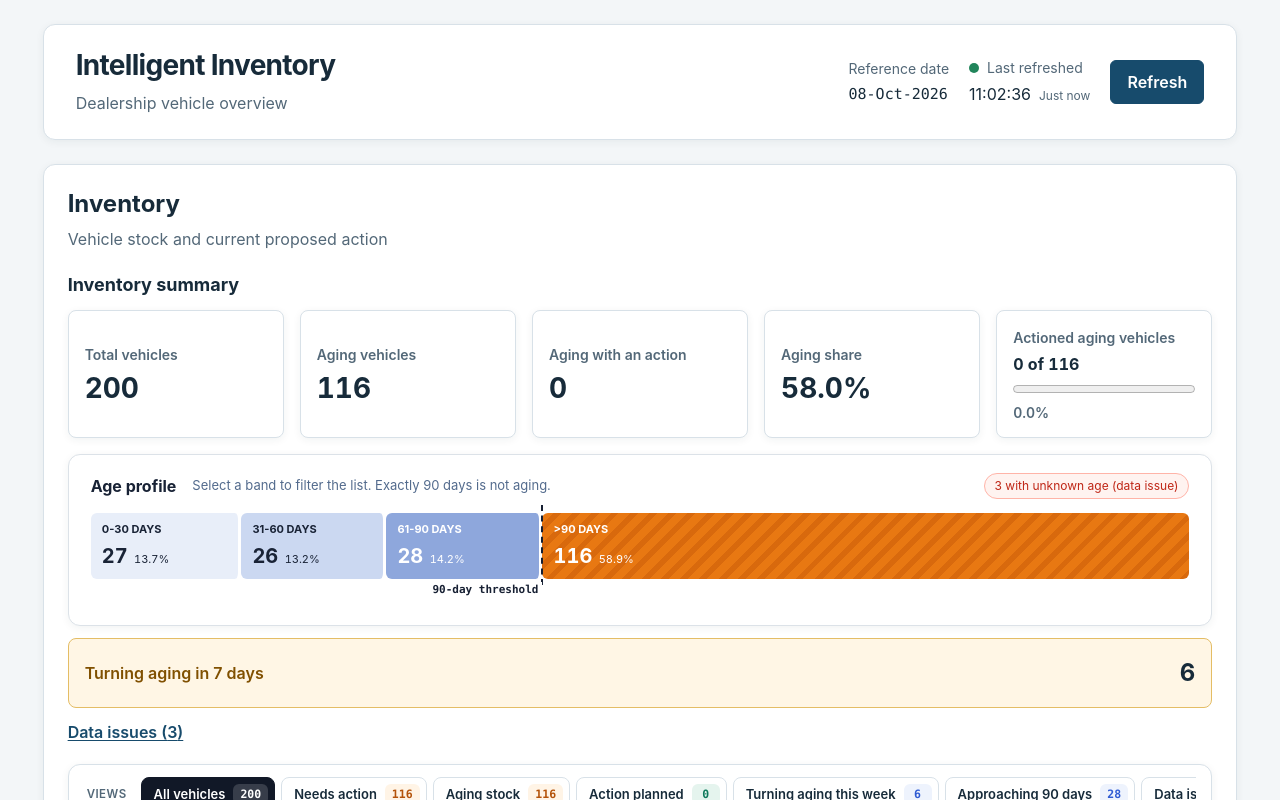
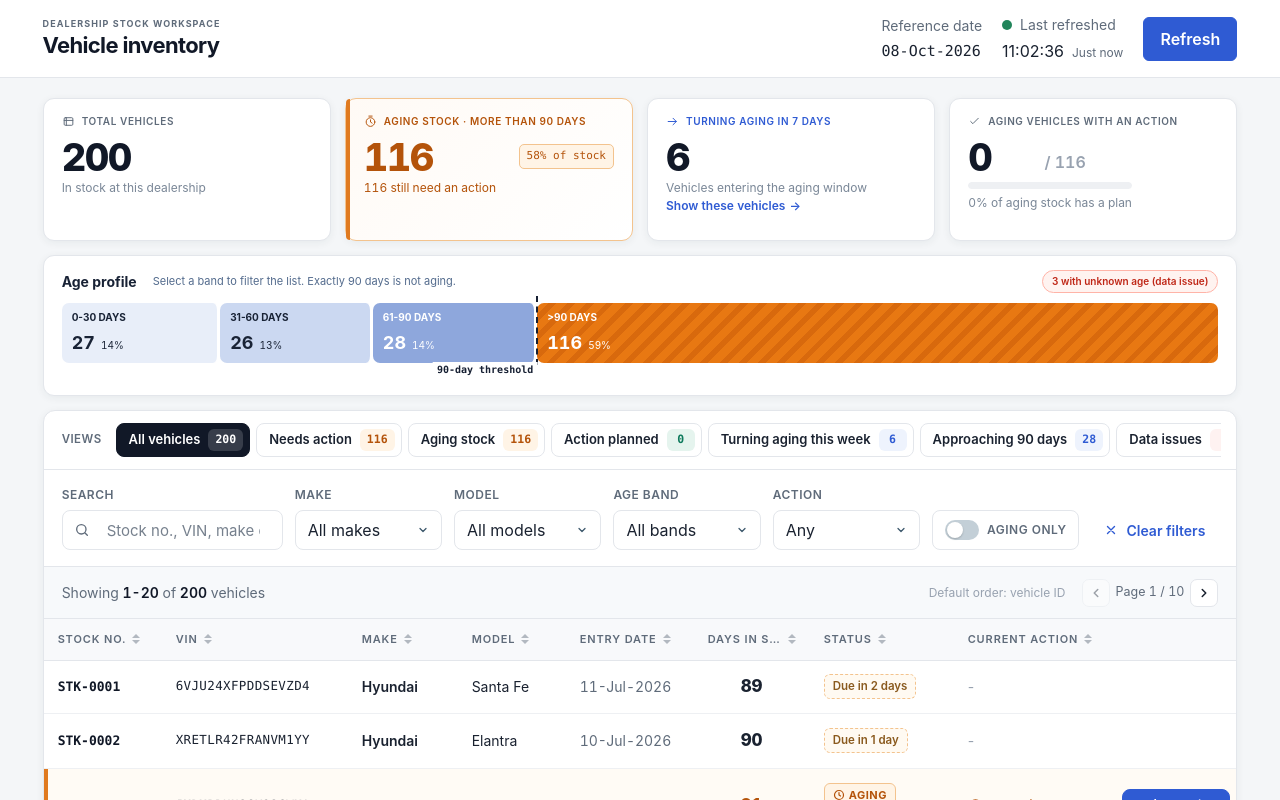
Before and after one commit to dunghuynh1990/intelligent-inventory-dashboard, a React (Vite) app: page / in a window 1280 px wide. Shown: the top 800 px of the page. Built offline with nearby package versions, Linux system fonts and the light colour scheme.

Commit message:
enhance UI

```diff
--- a/src/App.css
+++ b/src/App.css
@@ -4,36 +4,42 @@
   flex-direction: column;
 }
 
-.dashboard-header,
 .dashboard-main {
   width: min(calc(100% - 2 * var(--page-gutter)), var(--content-max-width));
   margin-inline: auto;
 }
 
 .dashboard-header {
+  width: 100%;
   display: flex;
   align-items: center;
   justify-content: space-between;
   gap: var(--space-6);
-  margin-top: var(--space-6);
-  padding: var(--space-6) var(--space-7);
-  border: 1px solid var(--color-border);
-  border-radius: var(--radius-lg);
-  background: var(--color-surface);
-  box-shadow: var(--shadow-card);
+  margin: 0;
+  padding: 14px max(var(--page-gutter), calc((100% - var(--content-max-width)) / 2));
+  border: 0;
+  border-bottom: 1px solid #e3e6eb;
+  border-radius: 0;
+  background: #fff;
+  box-shadow: none;
+}
+
+.dashboard-header__content p {
+  margin: 0 0 2px;
+  color: #5f6b7a;
+  font-size: 9px;
+  font-weight: 700;
+  letter-spacing: 0.12em;
+  line-height: 1.3;
+  text-transform: uppercase;
 }
 
 .dashboard-header h1 {
   margin: 0;
-  color: var(--color-text);
-  font-size: clamp(24px, 3vw, 28px);
-  letter-spacing: -0.025em;
+  color: #111827;
+  font-size: 22px;
+  letter-spacing: -0.03em;
   line-height: 1.2;
-}
-
-.dashboard-header p {
-  margin: var(--space-2) 0 0;
-  color: var(--color-text-muted);
 }
 
 .dashboard-header__refresh {
@@ -136,33 +142,27 @@
 
 .dashboard-main {
   flex: 1;
-  padding-block: var(--space-6);
+  padding-block: 20px;
 }
 
 .inventory-section {
-  padding: var(--space-6);
-  border: 1px solid var(--color-border);
-  border-radius: var(--radius-lg);
-  background: var(--color-surface);
-  box-shadow: var(--shadow-card);
+  padding: 0;
+  border: 0;
+  background: transparent;
+  box-shadow: none;
 }
 
-.inventory-section__heading {
-  display: flex;
-  align-items: center;
-  justify-content: space-between;
-  gap: var(--space-4);
-  margin-bottom: var(--space-5);
+.inventory-section__sr-only {
+  position: absolute;
+  width: 1px;
+  height: 1px;
+  padding: 0;
+  overflow: hidden;
+  clip: rect(0, 0, 0, 0);
+  white-space: nowrap;
+  clip-path: inset(50%);
 }
 
-.inventory-section__heading h2 {
-  margin: 0;
-  color: var(--color-text);
-  font-size: 24px;
-  line-height: 1.25;
-}
-
-.inventory-section__heading p,
 .inventory-status,
 .inventory-empty {
   margin: var(--space-2) 0 0;
@@ -403,15 +403,6 @@
     justify-content: space-between;
   }
 
-  .inventory-section {
-    padding: var(--space-4);
-  }
-
-  .inventory-section__heading {
-    align-items: flex-start;
-    flex-direction: column;
-  }
-
   .inventory-results__toolbar {
     align-items: flex-start;
     flex-direction: column;
--- a/src/App.tsx
+++ b/src/App.tsx
@@ -280,8 +280,8 @@ function App({ inventoryService, clock = systemClock }: AppProps) {
     <div className="dashboard-shell">
       <header className="dashboard-header">
         <div className="dashboard-header__content">
-          <h1>Intelligent Inventory</h1>
-          <p>Dealership vehicle overview</p>
+          <p>Dealership stock workspace</p>
+          <h1>Vehicle inventory</h1>
         </div>
         <div className="dashboard-header__refresh">
           <div className="dashboard-header__reference-date">
@@ -325,17 +325,14 @@ function App({ inventoryService, clock = systemClock }: AppProps) {
       </header>
       <main className="dashboard-main">
         <section id="inventory-section" className="inventory-section" aria-labelledby="inventory-title" aria-busy={isLoading}>
-          <div className="inventory-section__heading">
-            <div>
-              <h2 id="inventory-title">Inventory</h2>
-              <p>Vehicle stock and current proposed action</p>
-            </div>
-            {isLoading && vehicles !== null && (
-              <p className="inventory-status" role="status">
-                Refreshing inventory…
-              </p>
-            )}
-          </div>
+          <h2 id="inventory-title" className="inventory-section__sr-only">
+            Inventory
+          </h2>
+          {isLoading && vehicles !== null && (
+            <p className="inventory-status" role="status">
+              Refreshing inventory…
+            </p>
+          )}
 
           {vehicles === null && isLoading && (
             <p className="inventory-status" role="status">
@@ -385,6 +382,7 @@ function App({ inventoryService, clock = systemClock }: AppProps) {
               ageBandProfile={ageBandProfile}
               selectedAgeBand={filters.ageBand}
               isTurningAgingSoonOnly={filters.turningAgingSoonOnly}
+              isDataIssuesOnly={filters.dataIssuesOnly}
               onSelectAgeBand={(ageBand: AgeBand) =>
                 handleFiltersChange(
                   filters.ageBand === ageBand
@@ -392,8 +390,12 @@ function App({ inventoryService, clock = systemClock }: AppProps) {
                     : { ...emptyFilters, ageBand },
                 )
               }
-              onShowDataIssues={() =>
-                handleFiltersChange({ ...emptyFilters, dataIssuesOnly: true })
+              onToggleDataIssues={() =>
+                handleFiltersChange(
+                  filters.dataIssuesOnly
+                    ? emptyFilters
+                    : { ...emptyFilters, dataIssuesOnly: true },
+                )
               }
               onToggleTurningAgingSoon={() =>
                 handleFiltersChange({
--- a/src/components/InventorySummary.css
+++ b/src/components/InventorySummary.css
@@ -1,112 +1,259 @@
 .inventory-summary {
-  margin-bottom: var(--space-5);
+  margin-bottom: 14px;
 }
 
-.inventory-summary h2 {
-  margin: 0 0 var(--space-3);
-  color: var(--color-text);
-  font-size: 18px;
+.inventory-summary__sr-only {
+  position: absolute;
+  width: 1px;
+  height: 1px;
+  padding: 0;
+  overflow: hidden;
+  clip: rect(0, 0, 0, 0);
+  white-space: nowrap;
+  clip-path: inset(50%);
 }
 
 .inventory-summary__cards {
   display: grid;
-  grid-template-columns: repeat(auto-fit, minmax(160px, 1fr));
-  gap: var(--space-4);
+  grid-template-columns: repeat(4, minmax(0, 1fr));
+  gap: 14px;
   margin: 0;
 }
 
 .inventory-summary__card {
   display: grid;
-  align-content: center;
-  gap: var(--space-2);
-  min-height: 96px;
-  padding: var(--space-4);
-  border: 1px solid var(--color-border);
-  border-radius: var(--radius-md);
-  background: var(--color-surface);
-  box-shadow: var(--shadow-card);
+  grid-template-rows: auto 1fr;
+  align-content: start;
+  gap: 9px;
+  min-height: 143px;
+  padding: 16px 18px;
+  border: 1px solid #e3e6eb;
+  border-radius: 11px;
+  background: #fff;
+  box-shadow: 0 2px 8px rgb(23 43 58 / 6%);
 }
 
 .inventory-summary__card dt {
-  color: var(--color-text-muted);
-  font-size: 14px;
+  display: flex;
+  align-items: center;
+  gap: 7px;
+  color: #5f6b7a;
+  font-size: 10px;
+  font-weight: 600;
+  letter-spacing: 0.06em;
+  line-height: 1.35;
+  text-transform: uppercase;
+}
+
+.inventory-summary__card dt svg {
+  flex: none;
+  width: 13px;
+  height: 13px;
+  fill: none;
+  stroke: currentcolor;
+  stroke-linecap: round;
+  stroke-linejoin: round;
+  stroke-width: 1.8;
+}
+
+.inventory-summary__card dd {
+  display: grid;
+  grid-template-columns: auto 1fr;
+  align-content: start;
+  align-items: center;
+  column-gap: 7px;
+  row-gap: 4px;
+  margin: 0;
+  color: #111827;
+  font-variant-numeric: tabular-nums;
+}
+
+.inventory-summary__card dd > strong {
+  color: #111827;
+  font-size: 38px;
+  font-weight: 800;
+  letter-spacing: -0.04em;
+  line-height: 1;
+}
+
+.inventory-summary__support {
+  grid-column: 1 / -1;
+  align-self: end;
+  color: #7a8797;
+  font-size: 12px;
+  font-weight: 400;
+  letter-spacing: normal;
+  line-height: 1.35;
+}
+
+.inventory-summary__card--aging {
+  position: relative;
+  border-color: #f3c38e;
+  background: linear-gradient(135deg, #fffaf5, #fff);
+}
+
+.inventory-summary__card--aging::before {
+  position: absolute;
+  top: 0;
+  bottom: 0;
+  left: 0;
+  width: 4px;
+  border-radius: 11px 0 0 11px;
+  background: #e07a1f;
+  content: '';
+}
+
+.inventory-summary__card--aging dt,
+.inventory-summary__card--aging dt svg,
+.inventory-summary__card--aging dd > strong {
+  color: #b4530a;
+}
+
+.inventory-summary__card--aging .inventory-summary__support {
+  color: #b4530a;
+}
+
+.inventory-summary__share {
+  justify-self: end;
+  padding: 3px 7px;
+  border: 1px solid #f3c38e;
+  border-radius: 5px;
+  color: #b4530a;
+  background: #fff4e6;
+  font-family: var(--font-mono);
+  font-size: 11px;
+  white-space: nowrap;
+}
+
+.inventory-summary__card--turning dt,
+.inventory-summary__card--turning dt svg {
+  color: #2f5bd3;
+}
+
+.inventory-summary__link {
+  display: inline-flex;
+  grid-column: 1 / -1;
+  align-items: center;
+  gap: 4px;
+  justify-self: start;
+  margin-top: -3px;
+  padding: 0;
+  border: 0;
+  color: #2f5bd3;
+  background: transparent;
+  font-size: 12px;
+  font-weight: 600;
+  text-align: left;
+}
+
+.inventory-summary__link:hover,
+.inventory-summary__link[aria-pressed='true'] {
+  color: #2449b3;
+  text-decoration: underline;
+  text-underline-offset: 2px;
+}
+
+.inventory-summary__card--actioned dd {
+  grid-template-columns: auto auto;
+  justify-content: start;
+}
+
+.inventory-summary__denominator {
+  align-self: end;
+  padding-bottom: 2px;
+  color: #98a2b0;
+  font-size: 16px;
   font-weight: 600;
 }
 
-.inventory-summary__card dd {
-  margin: 0;
-  color: var(--color-text);
-  font-size: 28px;
-  font-weight: 700;
-  line-height: 1.1;
-  font-variant-numeric: tabular-nums;
+.inventory-summary__card--actioned progress {
+  grid-column: 1 / -1;
+  width: 100%;
+  height: 7px;
+  margin: 2px 0;
+  overflow: hidden;
+  border: 0;
+  border-radius: 99px;
+  accent-color: #2f5bd3;
 }
 
-.inventory-summary__card--meter dd {
-  display: grid;
-  gap: var(--space-2);
-  font-size: 16px;
+.inventory-summary__card--actioned progress::-webkit-progress-bar {
+  border-radius: 99px;
+  background: #eef0f3;
 }
 
-.inventory-summary__card--meter progress {
-  width: 100%;
-  accent-color: var(--color-primary);
+.inventory-summary__card--actioned progress::-webkit-progress-value {
+  border-radius: 99px;
+  background: #2f5bd3;
 }
 
-.inventory-summary__meter-share {
-  color: var(--color-text-muted);
-  font-size: 14px;
-  font-weight: 600;
+.inventory-summary__card--actioned progress::-moz-progress-bar {
+  border-radius: 99px;
+  background: #2f5bd3;
 }
 
 .age-profile {
-  margin-top: var(--space-4);
-  padding: 18px 22px 20px;
-  border: 1px solid #dce2e8;
-  border-radius: var(--radius-lg);
+  margin-top: 14px;
+  padding: 14px 18px 12px;
+  border: 1px solid #e3e6eb;
+  border-radius: 11px;
   background: #fff;
-  box-shadow: var(--shadow-card);
+  box-shadow: 0 2px 8px rgb(23 43 58 / 6%);
 }
 
 .age-profile__header {
   display: flex;
   align-items: center;
   gap: 16px;
-  margin-bottom: 14px;
+  margin-bottom: 10px;
 }
 
 .age-profile__header h3 {
+  flex: 0 0 auto;
   margin: 0;
-  flex: 0 0 auto;
   color: #182235;
-  font-size: 16px;
+  font-size: 14px;
 }
 
 .age-profile__header p {
   margin: 0;
   color: #536b8d;
-  font-size: 13px;
+  font-size: 11px;
 }
 
 .age-profile__unknown {
+  flex: none;
   margin-left: auto;
-  padding: 3px 10px;
+  padding: 3px 9px;
   border: 1px solid #ffb4a8;
   border-radius: 999px;
   color: #bf2616;
   background: #fff3f0;
-  font-size: 12px;
+  font-size: 10px;
+  font-weight: 600;
   white-space: nowrap;
+}
+
+.age-profile__unknown:hover,
+.age-profile__unknown[aria-pressed='true'] {
+  border-color: #d92d20;
+  background: #fee4e2;
+}
+
+.age-profile__unknown:focus-visible,
+.inventory-summary__link:focus-visible {
+  outline: 3px solid #2f5bd3;
+  outline-offset: 2px;
 }
 
 .age-profile__chart {
   position: relative;
-  padding-bottom: 26.4px;
+  padding-bottom: 20px;
 }
 
 .age-profile__bar {
   display: flex;
-  min-height: 64px;
+  min-height: 55px;
 }
 
 .age-profile__segment {
@@ -116,11 +263,11 @@
   justify-content: center;
   gap: 4px;
   min-width: 0;
-  padding: 8px 11.2px;
+  padding: 7px 10px;
   overflow: hidden;
   border: 0;
-  border-right: 3.2px solid #fff;
-  border-radius: var(--radius-sm);
+  border-right: 3px solid #fff;
+  border-radius: 7px;
   color: #192336;
   font: inherit;
   text-align: left;
@@ -171,7 +318,7 @@
 
 .age-profile__range {
   overflow: hidden;
-  font-size: 11px;
+  font-size: 10px;
   font-weight: 700;
   text-overflow: ellipsis;
   white-space: nowrap;
@@ -184,24 +331,24 @@
 .age-profile__values {
   display: flex;
   align-items: baseline;
-  gap: 6.4px;
+  gap: 6px;
   white-space: nowrap;
 }
 
 .age-profile__values strong {
-  font-size: 20px;
+  font-size: 18px;
   font-variant-numeric: tabular-nums;
 }
 
 .age-profile__values > span {
-  font-size: 11px;
+  font-size: 10px;
   font-variant-numeric: tabular-nums;
 }
 
 .age-profile__threshold {
   position: absolute;
-  top: -8px;
-  height: calc(64px + 16px);
+  top: -7px;
+  height: 69px;
   width: 2px;
   border-left: 2px dashed #172033;
   transform: translateX(-50%);
@@ -210,96 +357,58 @@
 
 .age-profile__threshold-label {
   position: absolute;
-  top: calc(100% - 23.2px);
+  top: calc(100% - 21px);
   transform: translateX(-100%);
+  padding: 0 4px;
   color: #172033;
-  padding: 0 4px;
   background: #fff;
   font-family: var(--font-mono);
-  font-size: 11px;
+  font-size: 10px;
   font-weight: 600;
   white-space: nowrap;
   pointer-events: none;
 }
 
-.inventory-summary__attention-card {
-  display: flex;
-  width: 100%;
-  align-items: center;
-  justify-content: space-between;
-  gap: var(--space-4);
-  margin-top: var(--space-3);
-  padding: var(--space-4);
-  border: 1px solid var(--color-accent-border);
-  border-radius: var(--radius-md);
-  color: #805000;
-  background: var(--color-accent-soft);
-  font: inherit;
-  font-weight: 600;
-  text-align: left;
-  cursor: pointer;
-}
-
-.inventory-summary__attention-card:hover {
-  border-color: var(--color-primary);
-}
-
-.inventory-summary__attention-card[aria-pressed='true'] {
-  border-color: var(--color-primary);
-  box-shadow: inset 0 0 0 1px var(--color-primary);
-}
-
-.inventory-summary__attention-card strong {
-  color: var(--color-text);
-  font-size: 24px;
-  font-variant-numeric: tabular-nums;
-}
-
-.inventory-summary__data-issues {
-  display: inline-block;
-  margin-top: var(--space-3);
-  color: var(--color-primary);
-  font-weight: 600;
-  text-underline-offset: 0.15em;
-}
-
-.inventory-summary__data-issues:hover {
-  color: var(--color-primary-hover);
+@media (max-width: 900px) {
+  .inventory-summary__cards {
+    grid-template-columns: repeat(2, minmax(0, 1fr));
+  }
 }
 
 @media (max-width: 640px) {
   .inventory-summary__cards {
     grid-template-columns: 1fr;
-    gap: var(--space-3);
+    gap: 10px;
   }
 
   .inventory-summary__card {
-    min-height: 80px;
+    min-height: 120px;
   }
 
   .age-profile {
-    padding: var(--space-3);
+    padding: 12px;
   }
 
   .age-profile__header {
     flex-wrap: wrap;
-    gap: var(--space-2) var(--space-3);
+    gap: 8px 12px;
   }
 
   .age-profile__header p {
     flex: 1 1 100%;
+    order: 3;
   }
 
   .age-profile__unknown {
-    margin-left: 0;
+    margin-left: auto;
   }
 
   .age-profile__bar {
-    min-height: 72px;
+    min-height: 64px;
   }
 
   .age-profile__segment {
-    padding: 5.6px;
+    padding: 6px;
   }
 
   .age-profile__range,
@@ -325,10 +434,6 @@
   }
 
   .age-profile__threshold {
-    height: 72px;
-  }
-
-  .age-profile__threshold-label {
-    font-size: 12px;
+    height: 64px;
   }
 }
--- a/src/components/InventorySummary.tsx
+++ b/src/components/InventorySummary.tsx
@@ -12,78 +12,159 @@ type InventorySummaryProps = {
   ageBandProfile: AgeBandProfile
   selectedAgeBand: AgeBand | ''
   isTurningAgingSoonOnly: boolean
+  isDataIssuesOnly: boolean
   onSelectAgeBand: (ageBand: AgeBand) => void
-  onShowDataIssues: () => void
+  onToggleDataIssues: () => void
   onToggleTurningAgingSoon: () => void
 }
 
-const summaryItems: Array<{
-  label: string
-  key: keyof InventorySummaryCounts
-}> = [
-  { label: 'Total vehicles', key: 'totalVehicles' },
-  { label: 'Aging vehicles', key: 'agingVehicles' },
-  { label: 'Aging with an action', key: 'agingVehiclesWithAction' },
-]
+function SummaryIcon({ kind }: { kind: 'inventory' | 'aging' | 'turning' | 'action' }) {
+  if (kind === 'inventory') {
+    return (
+      <svg viewBox="0 0 24 24" aria-hidden="true">
+        <rect x="4" y="5" width="16" height="14" rx="2" />
+        <path d="M8 5v14M4 10h16" />
+      </svg>
+    )
+  }
+
+  if (kind === 'aging') {
+    return (
+      <svg viewBox="0 0 24 24" aria-hidden="true">
+        <circle cx="12" cy="13" r="8" />
+        <path d="M12 9v4l3 2M9 2h6" />
+      </svg>
+    )
+  }
+
+  if (kind === 'turning') {
+    return (
+      <svg viewBox="0 0 24 24" aria-hidden="true">
+        <path d="M4 12h15M13 6l6 6-6 6" />
+      </svg>
+    )
+  }
+
+  return (
+    <svg viewBox="0 0 24 24" aria-hidden="true">
+      <path d="m5 12 4 4L19 6" />
+    </svg>
+  )
+}
 
 export function InventorySummary({
   counts,
   ageBandProfile,
   selectedAgeBand,
   isTurningAgingSoonOnly,
+  isDataIssuesOnly,
   onSelectAgeBand,
-  onShowDataIssues,
+  onToggleDataIssues,
   onToggleTurningAgingSoon,
 }: InventorySummaryProps) {
-  const agingShare =
-    counts.totalVehicles === 0 ? 0 : counts.agingVehicles / counts.totalVehicles
   const actionedShare =
     counts.agingVehicles === 0
       ? 0
       : counts.agingVehiclesWithAction / counts.agingVehicles
+  const agingShare =
+    counts.totalVehicles === 0 ? 0 : counts.agingVehicles / counts.totalVehicles
   const thresholdShare = ageBandProfile.bands
     .slice(0, AGE_BANDS.length - 1)
     .reduce((total, band) => total + band.share, 0)
-  const formatPercentage = (share: number) => `${(share * 100).toFixed(1)}%`
+  const missingActions = counts.agingVehicles - counts.agingVehiclesWithAction
+  const formatPercentage = (share: number) => `${(share * 100).toFixed(0)}%`
 
   return (
     <section className="inventory-summary" aria-labelledby="inventory-summary-title">
-      <h2 id="inventory-summary-title">Inventory summary</h2>
+      <h2 id="inventory-summary-title" className="inventory-summary__sr-only">
+        Inventory summary
+      </h2>
       <dl className="inventory-summary__cards">
-        {summaryItems.map(({ label, key }) => (
-          <div className="inventory-summary__card" key={key}>
-            <dt>{label}</dt>
-            <dd>{counts[key]}</dd>
-          </div>
-        ))}
         <div className="inventory-summary__card">
-          <dt>Aging share</dt>
-          <dd>{formatPercentage(agingShare)}</dd>
+          <dt>
+            <SummaryIcon kind="inventory" />
+            Total vehicles
+          </dt>
+          <dd>
+            <strong>{counts.totalVehicles}</strong>
+            <span className="inventory-summary__support">
+              In stock at this dealership
+            </span>
+          </dd>
         </div>
-        <div className="inventory-summary__card inventory-summary__card--meter">
-          <dt>Actioned aging vehicles</dt>
+
+        <div className="inventory-summary__card inventory-summary__card--aging">
+          <dt>
+            <SummaryIcon kind="aging" />
+            Aging stock · more than 90 days
+          </dt>
           <dd>
-            <span>
-              {counts.agingVehiclesWithAction} of {counts.agingVehicles}
+            <strong>{counts.agingVehicles}</strong>
+            <span className="inventory-summary__share">
+              {formatPercentage(agingShare)} of stock
+            </span>
+            <span className="inventory-summary__support">
+              {missingActions}{' '}
+              {missingActions === 1 ? 'still needs' : 'still need'} an action
+            </span>
+          </dd>
+        </div>
+
+        <div className="inventory-summary__card inventory-summary__card--turning">
+          <dt>
+            <SummaryIcon kind="turning" />
+            Turning aging in {EARLY_WARNING_DAYS} days
+          </dt>
+          <dd>
+            <strong>{counts.turningAgingSoonVehicles}</strong>
+            <span className="inventory-summary__support">
+              Vehicles entering the aging window
+            </span>
+            <button
+              className="inventory-summary__link"
+              type="button"
+              aria-pressed={isTurningAgingSoonOnly}
+              onClick={onToggleTurningAgingSoon}
+            >
+              Show these vehicles <span aria-hidden="true">→</span>
+            </button>
+          </dd>
+        </div>
+
+        <div className="inventory-summary__card inventory-summary__card--actioned">
+          <dt>
+            <SummaryIcon kind="action" />
+            Aging vehicles with an action
+          </dt>
+          <dd>
+            <strong>{counts.agingVehiclesWithAction}</strong>
+            <span className="inventory-summary__denominator">
+              / {counts.agingVehicles}
             </span>
             <progress
-              aria-label="Actioned aging vehicles"
+              aria-label="Aging vehicles with an action"
               max={Math.max(1, counts.agingVehicles)}
               value={counts.agingVehiclesWithAction}
             />
-            <span className="inventory-summary__meter-share">
-              {formatPercentage(actionedShare)}
+            <span className="inventory-summary__support">
+              {formatPercentage(actionedShare)} of aging stock has a plan
             </span>
           </dd>
         </div>
       </dl>
+
       <section className="age-profile" aria-labelledby="age-profile-title">
         <div className="age-profile__header">
           <h3 id="age-profile-title">Age profile</h3>
           <p>Select a band to filter the list. Exactly 90 days is not aging.</p>
-          <span className="age-profile__unknown">
+          <button
+            className="age-profile__unknown"
+            type="button"
+            aria-pressed={isDataIssuesOnly}
+            onClick={onToggleDataIssues}
+          >
             {counts.dataIssueVehicles} with unknown age (data issue)
-          </span>
+          </button>
         </div>
         <div
           className="age-profile__chart"
@@ -104,9 +185,7 @@ export function InventorySummary({
                 onClick={() => onSelectAgeBand(ageBand)}
               >
                 <span className="age-profile__range">
-                  <span className="age-profile__range-full">
-                    {ageBand} DAYS
-                  </span>
+                  <span className="age-profile__range-full">{ageBand} DAYS</span>
                   <span className="age-profile__range-compact">{ageBand}</span>
                 </span>
                 <span className="age-profile__values">
@@ -129,23 +208,6 @@ export function InventorySummary({
           </span>
         </div>
       </section>
-      <button
-        className="inventory-summary__attention-card"
-        type="button"
-        aria-label={`Turning aging in ${EARLY_WARNING_DAYS} days (${counts.turningAgingSoonVehicles})`}
-        aria-pressed={isTurningAgingSoonOnly}
-        onClick={onToggleTurningAgingSoon}
-      >
-        <span>Turning aging in {EARLY_WARNING_DAYS} days</span>
-        <strong>{counts.turningAgingSoonVehicles}</strong>
-      </button>
-      <a
-        className="inventory-summary__data-issues"
-        href="#inventory-section"
-        onClick={onShowDataIssues}
-      >
-        Data issues ({counts.dataIssueVehicles})
-      </a>
     </section>
   )
 }
--- a/src/index.css
+++ b/src/index.css
@@ -10,21 +10,21 @@
   --font-sans: Manrope, Inter, Arial, system-ui, sans-serif;
   --font-mono: "IBM Plex Mono", "SFMono-Regular", Consolas, monospace;
 
-  --color-page: #f3f6f8;
-  --color-text: #172b3a;
-  --color-text-muted: #536878;
+  --color-page: #f4f6f8;
+  --color-text: #1a2230;
+  --color-text-muted: #5f6b7a;
   --color-surface: #fff;
-  --color-border: #d8e1e8;
-  --color-border-strong: #8797a5;
-  --color-primary: #174b6c;
-  --color-primary-hover: #123d59;
+  --color-border: #e3e6eb;
+  --color-border-strong: #cbd5df;
+  --color-primary: #2f5bd3;
+  --color-primary-hover: #2449b3;
   --color-accent-soft: #fff6e5;
   --color-accent-border: #e4bd65;
   --color-surface-muted: #f5f8fa;
   --color-error-text: #7f1d1d;
   --color-error-surface: #fef2f2;
   --color-error-border: #fca5a5;
-  --color-focus: #1d4ed8;
+  --color-focus: #2f5bd3;
 
   --space-1: 4px;
   --space-2: 8px;
```
Also changed, not shown: 1 other file (tests, documents, lock files or other folders).
